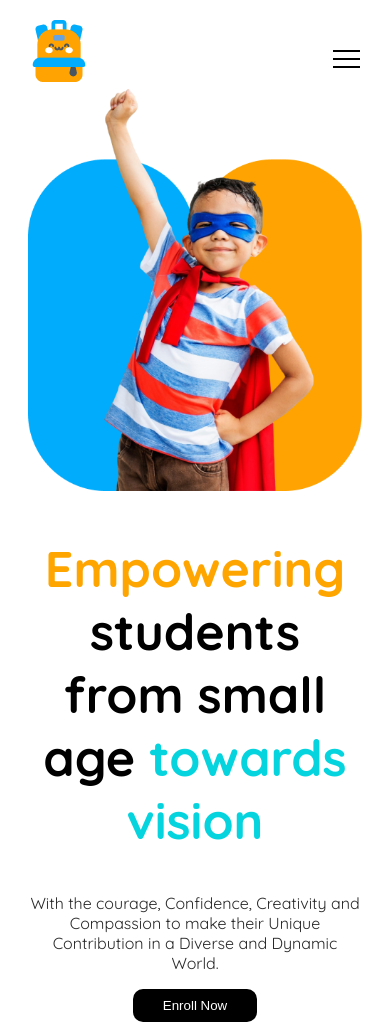
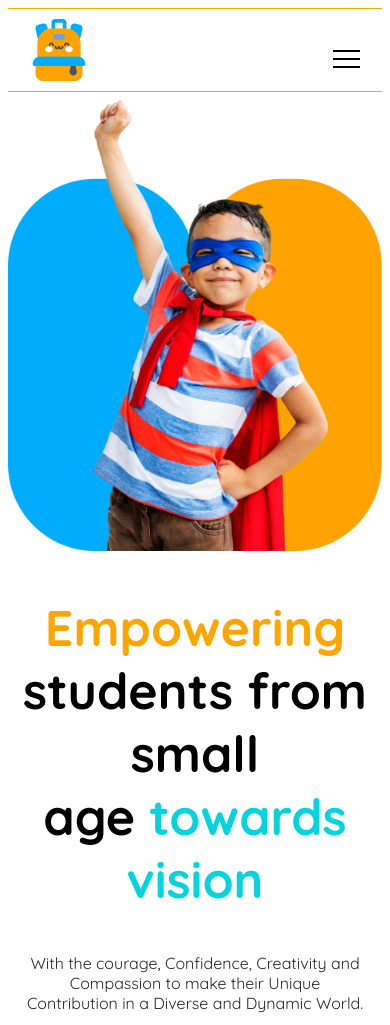
Before and after one commit to tarikuljisan14/Assignment-2, a plain HTML site: page index.html in a window 390 px wide. Shown: the top 1025 px of the page. Drawn offline with Linux system fonts and the light colour scheme; a web font is replaced by a local one.

Commit message:
completed my assignment 2

```diff
--- a/style/style.css
+++ b/style/style.css
@@ -15,6 +15,7 @@ header{
     display: flex;
     justify-content: space-between;
     align-items: center;
+
 }
 .navflex{
     display: flex;
@@ -405,10 +406,15 @@ footer{
 
 @media screen and (max-width:576px){
     header{
-        margin: 20px;
+        margin: 0px;
     }
 /* navbar section */
+.nav-container{
+    border-top:  1px solid orange;
+    border-bottom: 1px solid orange;
+    padding: 10px 20px;
 
+}
 .burger-child{
     display: block;
 
```
